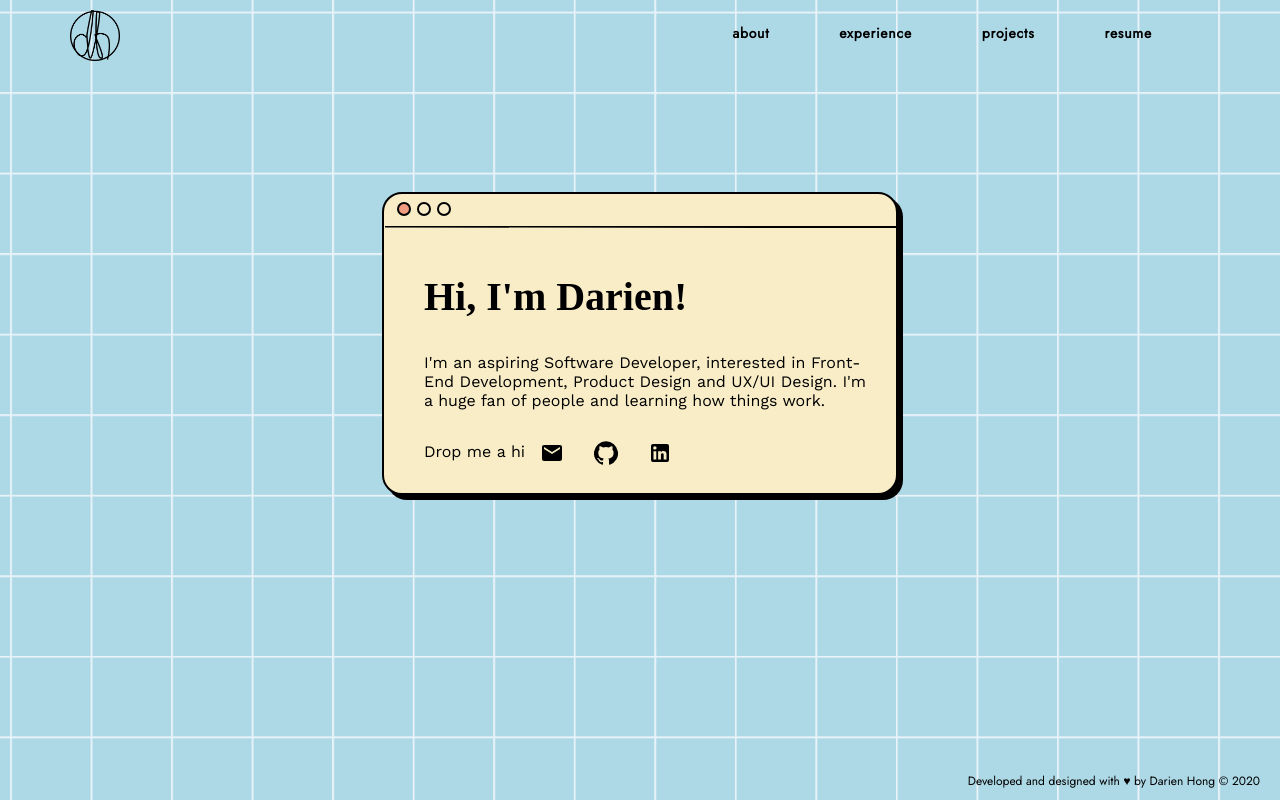
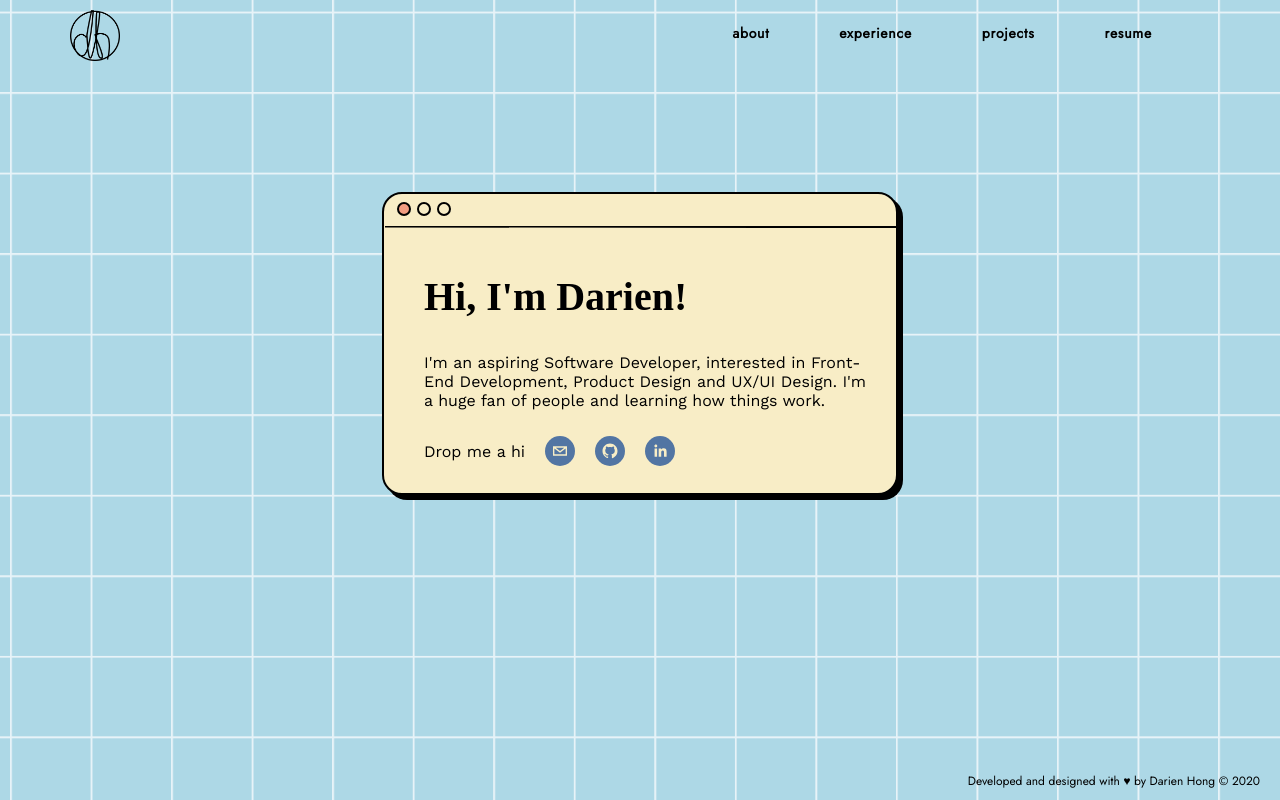
Before and after one commit to darienhong/darienhong.me, a React (Create React App) app: page / in a window 1280 px wide. Built offline with nearby package versions, Linux system fonts and the light colour scheme; a web font is replaced by a local one.

Commit message:
changed social icons

```diff
--- a/package.json
+++ b/package.json
@@ -15,7 +15,8 @@
     "react-router": "^5.2.0",
     "react-router-dom": "^5.2.0",
     "react-scripts": "3.4.1",
-    "react-scrollbars-custom": "^4.0.25"
+    "react-scrollbars-custom": "^4.0.25",
+    "react-social-icons": "^4.1.0"
   },
   "scripts": {
     "start": "react-scripts start",
--- a/src/App.css
+++ b/src/App.css
@@ -321,8 +321,8 @@ nav a:hover::before {
 }
 
 .contact-button {
-  margin-left: 30px;
-  padding-top: 15px
+  margin-left: 20px;
+  padding-top: 10px
 }
 
 .icon {
@@ -330,12 +330,13 @@ nav a:hover::before {
 }
 
 .icon:hover {
-  color: rgb(101, 128, 219);
+  opacity: 0.6;
 
 }
 
 .exit-button:hover {
   opacity: 0.5;
+  color: rgb(82, 117, 163)
 }
 
 .exit-button {
--- a/src/Home.jsx
+++ b/src/Home.jsx
@@ -7,6 +7,7 @@ import LinkedInIcon from '@material-ui/icons/LinkedIn';
 import GitHubIcon from '@material-ui/icons/GitHub';
 import EmailIcon from '@material-ui/icons/Email';
 import Footer from './footer.jsx';
+import { SocialIcon } from 'react-social-icons';
 
 export default class Home extends Component {
 
@@ -83,14 +84,17 @@ export default class Home extends Component {
 
                           <div class="contact">
                               <p> Drop me a hi </p>
-                              <div class="contact-button" style={{marginLeft: "15px"}}>
-                          <a href={"mailto: darienhong7@gmail.com"} ><EmailIcon className="icon" /></a>
+                              <div class="contact-button">
+                              <a href={"mailto: darienhong7@gmail.com"} ><SocialIcon className="icon" network="email" bgColor="rgb(82, 117, 163)" style={{width: 30, height: 30}} /></a>
+
+                          </div>
+                              <div class="contact-button" style={{marginLeft: "20px"}}>
+
+                                  <SocialIcon className="icon" url="https://github.com/darienhong" bgColor="rgb(82, 117, 163)" style={{width: 30, height: 30}} />
                           </div>
                               <div class="contact-button">
-                          <a href="https://github.com/darienhong" target="_blank" rel="noopener noreferrer" ><GitHubIcon className="icon" /></a>
-                          </div>
-                              <div class="contact-button">
-                          <a href="https://www.linkedin.com/in/darienhong/" target="_blank" rel="noopener noreferrer" ><LinkedInIcon className="icon" /></a>
+                              <SocialIcon className="icon" url="https://www.linkedin.com/in/darienhong/" bgColor="rgb(82, 117, 163)" style={{width: 30, height: 30}} />
+
                           </div>
 
 
```
Also changed, not shown: 1 other file (tests, documents, lock files or other folders).
